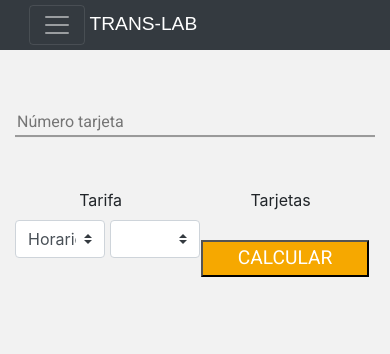
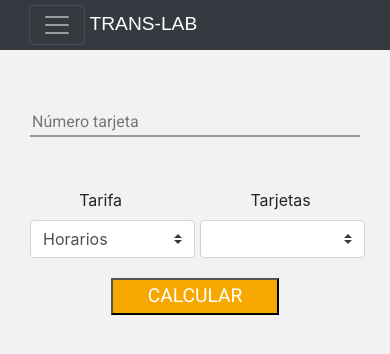
Before and after one commit to iMade13/TransLab2.0, a website: page calcular.html in a window 390 px wide. Drawn offline with nearby package versions, Linux system fonts and the light colour scheme; a web font is replaced by a local one.

Commit message:
arreglando lo responsive

```diff
--- a/calcular.html
+++ b/calcular.html
@@ -30,7 +30,7 @@
         <!--comienzo del perfil-->
         <div class="container">
             <div class="row">
-                <div class="col boxSaldo">
+                <div class="col-12 boxSaldo">
                     <input type="number" class="cardNumber" id="cardNumber" placeholder="Número tarjeta">
                 </div>
             </div>
@@ -41,16 +41,14 @@
                 </div>
             </div>
             <div class="row">
-                <div class="col d-inline-flex justify-content-start" id="boxSelect">
+                <div class="col-12 d-inline-flex justify-content-start" id="boxSelect">
                     <select class="custom-select col-6 boxSelect" id="selectHorarios">
                           <option value="" disabled selected>Horarios</option>
                           <option value=630>Bajo: 6:00-6:29 || 20:45-23:00</option>
                           <option value=680>Valle: 06:30-06:59 ||09:00-17:59 || 20:00-20:44</option>
                           <option value=760>Punta: 7:00-8:59 || 18:00-19:59</option>
                     </select>
-                    <select class="custom-select col-6 boxSelect" id="selectTarjetas">
-
-                  </select>
+                    <select class="custom-select col-6 boxSelect" id="selectTarjetas"></select>
                 </div>
                 <div class="col d-flex justify-content-center">
                     <input type="button" id="btn-calcular" class="botones " value="CALCULAR" onclick="calcularSaldo()">
@@ -59,22 +57,18 @@
             <div class="container">
                 <div class="row">
                     <div class="col">
-                        <!-- <p class="titulo-tarjetas">Costo Pasaje</p> -->
-                        <div id="costoPasaje">
-                        </div>
-                        <!-- <p class="titulo-tarjetas">Saldo Final</p> -->
-                        <div id="saldoFinal">
+                        <div id="costoPasaje"></div>
+                        <div id="saldoFinal"></div>
                     </div>
                 </div>
             </div>
         </div>
-        </div>
-    </div>
+
         <!--fin del perfil-->
 
         <!--Comienzo menu hamburguesa-->
         <div class="row">
-        <div class="col col-md-3">
+            <div class="col">
                 <div class="menu-lateral" id="menu-lateral">
                     <a href="saldo.html" class="nav-link "><i class="fas fa-dollar-sign "></i> Ver Saldo</a>
                     <a href="calcular.html" class="nav-link "><i class="fas fa-calculator "></i> Calcular Tarifa</a>
```
Also changed, not shown: home.html (+0 -8 lines), preguntas.html (+1 -1 lines), profile.html (+1 -1 lines), saldo.html (+3 -11 lines). Lines whose indentation alone changed are shown as unchanged.
